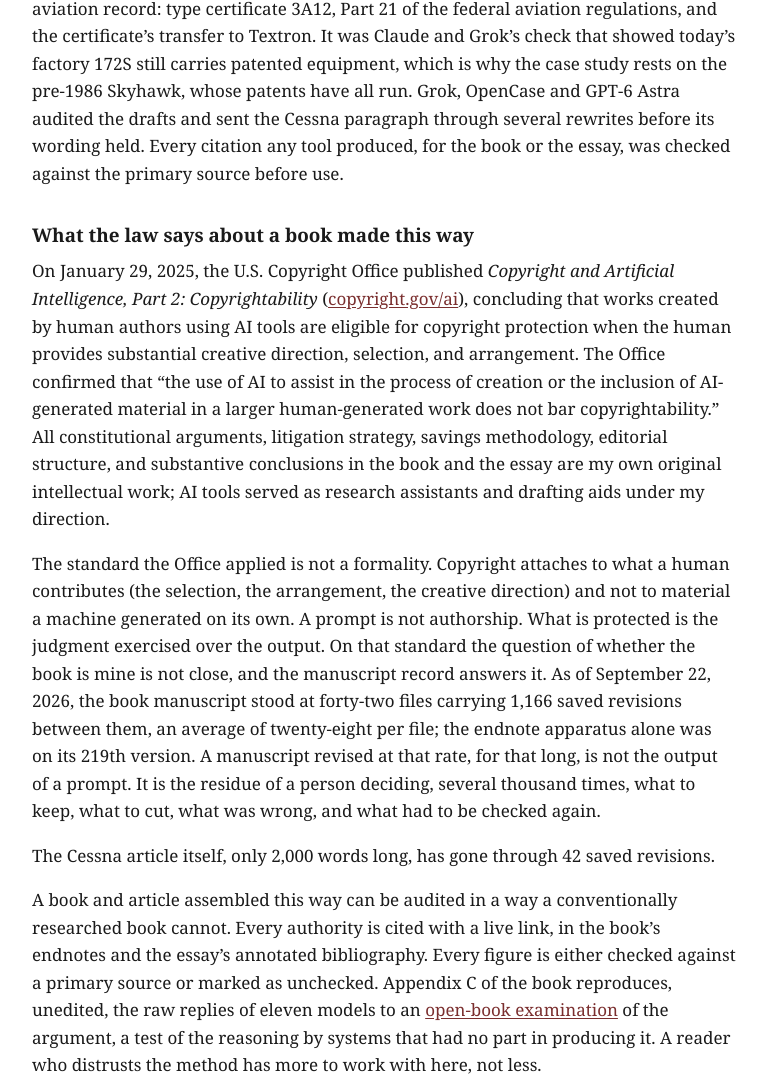
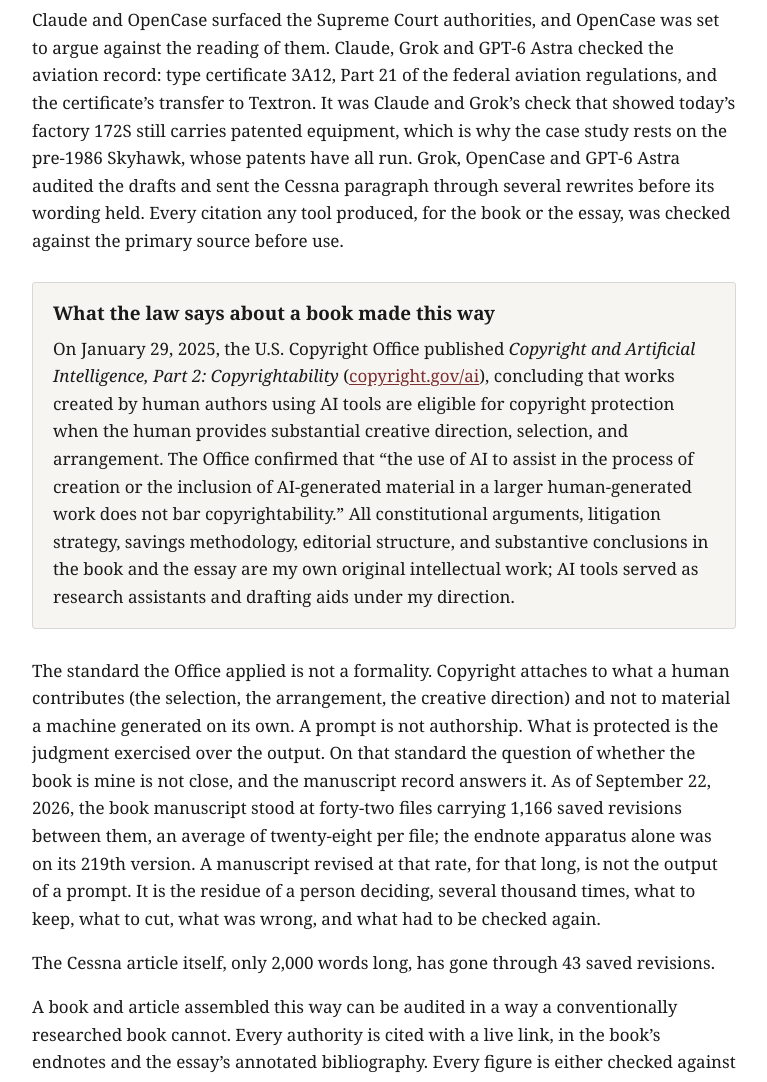
Before and after one commit to marti124/Patent_Cessna_Article, a plain HTML site: page Method_and_AI_Disclosure_Cessna.html in a window 1280 px wide. Shown: the part 3674-4756 px from the top of the page, without its empty margins (256-1023 px from the left). Drawn offline with Linux system fonts and the light colour scheme.

Commit message:
Add files via upload

```diff
--- a/Method_and_AI_Disclosure_Cessna.html
+++ b/Method_and_AI_Disclosure_Cessna.html
@@ -49,6 +49,7 @@
     padding:1.1rem 1.25rem; margin:1.75rem 0; border-radius:3px;
   }
   .box p:last-child { margin-bottom:0; }
+  .box h2:first-child { margin-top:0; }
   .box .h {
     font:600 12px/1.4 -apple-system,BlinkMacSystemFont,"Segoe UI",Helvetica,Arial,sans-serif;
     letter-spacing:.11em; text-transform:uppercase; color:var(--muted); margin:0 0 .55rem;
@@ -103,7 +104,9 @@
 
 <h2>The paradox</h2>
 
+<div class="box">
 <p>My book is, paradoxically, an AI-assisted answer to the AI-assisted problem.</p>
+</div>
 
 <p>Americans’ loudest complaint about technology in 2026 is that artificial intelligence is coming for their jobs. The book argues that restoring the right to remanufacture patent-expired durable goods (pickup trucks built on a 1990s Ford F-150 platform, tractors on a 1970-era John Deere platform, furnaces on a turn-of-the-century Carrier platform) lets a buyer who chooses the remanufactured good, as households in the lower forty percent are projected to do almost exclusively, pay half or less of the new price, while competition pulls down the price of new goods themselves by roughly fifteen percent. For truckers, whose work autonomous rigs now threaten, the remedy does not stop AI from being deployed in trucking. It changes the math underneath the deployment, so that the AI’s labor-displacing advantage becomes the advantage of a tool rather than of a regulatory subsidy.</p>
 
@@ -117,13 +120,15 @@
 
 <p>Claude and OpenCase surfaced the Supreme Court authorities, and OpenCase was set to argue against the reading of them. Claude, Grok and GPT-6 Astra checked the aviation record: type certificate 3A12, Part 21 of the federal aviation regulations, and the certificate’s transfer to Textron. It was Claude and Grok’s check that showed today’s factory 172S still carries patented equipment, which is why the case study rests on the pre-1986 Skyhawk, whose patents have all run. Grok, OpenCase and GPT-6 Astra audited the drafts and sent the Cessna paragraph through several rewrites before its wording held. Every citation any tool produced, for the book or the essay, was checked against the primary source before use.</p>
 
+<div class="box">
 <h2>What the law says about a book made this way</h2>
 
 <p>On January 29, 2025, the U.S. Copyright Office published <em>Copyright and Artificial Intelligence, Part 2: Copyrightability</em> (<a href="https://www.copyright.gov/ai/" target="_blank" rel="noopener">copyright.gov/ai</a>), concluding that works created by human authors using AI tools are eligible for copyright protection when the human provides substantial creative direction, selection, and arrangement. The Office confirmed that “the use of AI to assist in the process of creation or the inclusion of AI-generated material in a larger human-generated work does not bar copyrightability.” All constitutional arguments, litigation strategy, savings methodology, editorial structure, and substantive conclusions in the book and the essay are my own original intellectual work; AI tools served as research assistants and drafting aids under my direction.</p>
+</div>
 
 <p>The standard the Office applied is not a formality. Copyright attaches to what a human contributes (the selection, the arrangement, the creative direction) and not to material a machine generated on its own. A prompt is not authorship. What is protected is the judgment exercised over the output. On that standard the question of whether the book is mine is not close, and the manuscript record answers it. As of September 22, 2026, the book manuscript stood at forty-two files carrying 1,166 saved revisions between them, an average of twenty-eight per file; the endnote apparatus alone was on its 219th version. A manuscript revised at that rate, for that long, is not the output of a prompt. It is the residue of a person deciding, several thousand times, what to keep, what to cut, what was wrong, and what had to be checked again.</p>
 
-<p>The Cessna article itself, only 2,000 words long, has gone through 42 saved revisions.</p>
+<p>The Cessna article itself, only 2,000 words long, has gone through 43 saved revisions.</p>
 
 <p>A book and article assembled this way can be audited in a way a conventionally researched book cannot. Every authority is cited with a live link, in the book’s endnotes and the essay’s annotated bibliography. Every figure is either checked against a primary source or marked as unchecked. Appendix C of the book reproduces, unedited, the raw replies of eleven models to an <a href="https://marti124.github.io/Patent_Exam/" target="_blank" rel="noopener">open-book examination</a> of the argument, a test of the reasoning by systems that had no part in producing it. A reader who distrusts the method has more to work with here, not less.</p>
 
@@ -149,9 +154,11 @@
 
 <p>OpenCase, checking citations against the federal record, twice flagged circuit-court conflicts my synthesis had missed. GPT-5 Thinking audited Claude’s drafts. Every claim of constitutional fact was vetted against a primary source I personally examined.</p>
 
+<div class="box">
 <p>A word about what kind of author that makes me. Working this way, I was not so much a writer as a composer, editor, proof-reader, and conductor. A conductor plays none of the instruments, decides what is played, in what order, at what tempo, and what gets cut in rehearsal, and the performance is his.</p>
 
 <p>That changes what the reader is being asked to do. A conventional book of ideas asks you to follow one man’s thinking as it developed over a lifetime. This one asks you to ride along on a journey through two centuries of American history and 197 years of Supreme Court rulings on what happens when a patent expires: a journey nobody had taken before, and nobody could have taken alone. Not for want of intelligence; for want of years. A language model can read the whole line of cases and every statute in the wall in the time it takes a person to read one brief. The reading path is longer than one working life. That is a large part of why the argument is new.</p>
+</div>
 
 <h2>Reading the rules until they break</h2>
 
```
